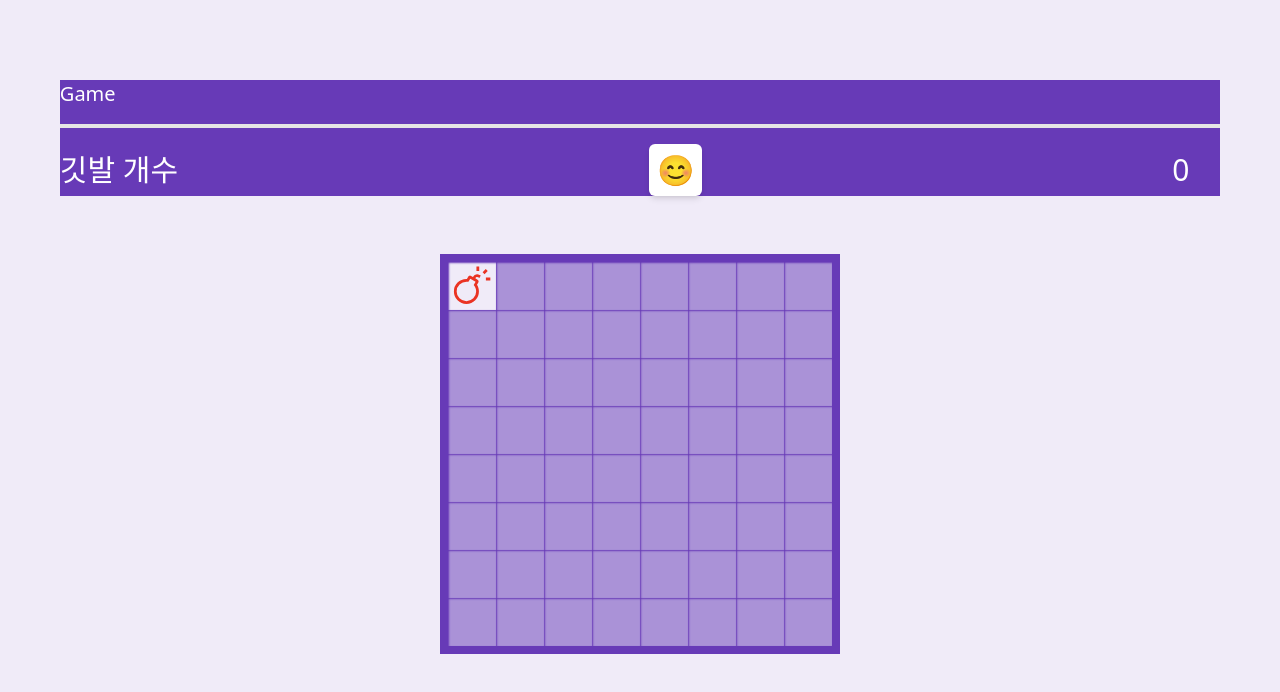
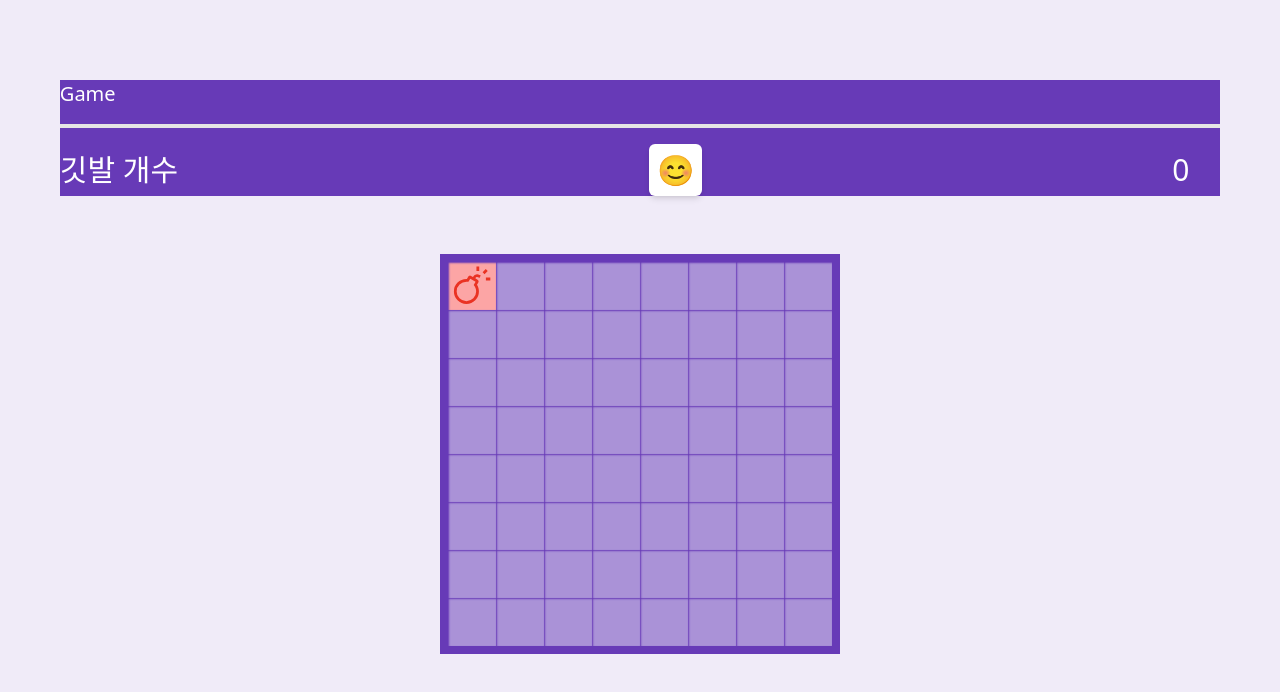
Before and after one commit to rlwjd31/mine-game, a React (Vite) app: page / in a window 1280 px wide. Both pictures are taken after a click on the button 472 px from the left and 286 px from the top of the page. Shown: the top 692 px of the page. Built offline with nearby package versions, Linux system fonts and the light colour scheme.

Commit message:
🚀 [Feat]: Add red style last click at position mine
마지막 클릭한 위치가 지뢰라면 해당 지뢰에 빨간 배경색 표시

```diff
--- a/src/components/Cell.tsx
+++ b/src/components/Cell.tsx
@@ -1,9 +1,5 @@
 import Icon from "@/components/Icon";
-import {
-  cellOpen,
-  CellType,
-  setGameStart,
-} from "@/store/mine.slice";
+import { cellOpen, CellType, setGameStart } from "@/store/mine.slice";
 import { RootDispatch, RootState } from "@/store/store";
 import { cn } from "@/utils/cn";
 import { ComponentProps } from "react";
@@ -56,10 +52,19 @@ type ButtonProps = {
 } & ComponentProps<"button">;
 
 function OpenButton({ className, content, position, ...others }: ButtonProps) {
+  const { isEnd: isGameEnd } = useSelector(
+    (state: RootState) => state.minefield
+  );
   return (
-    <button className={cn(className)} {...others}>
+    <button
+      className={cn(
+        className,
+        isGameEnd.value && isGameEnd.lastPosition === position && "bg-red-300"
+      )}
+      {...others}
+    >
       {typeof content === "number" && (
-        <span className="text-xl font-bold text-center">
+        <span className="text-center text-xl font-bold">
           {content === 0 ? "" : content}
         </span>
       )}
@@ -86,8 +91,8 @@ function CloseButton({ className, content, position, ...others }: ButtonProps) {
 
   return (
     <button
-      className={cn(className, isGameEnd && "pointer-events-none")}
-      onClick={isGameEnd ? () => {} : onClickOpenCell}
+      className={cn(className, isGameEnd.value && "pointer-events-none")}
+      onClick={isGameEnd.value ? () => {} : onClickOpenCell}
       {...others}
     >
       {content === "flag" && (
--- a/src/store/mine.slice.ts
+++ b/src/store/mine.slice.ts
@@ -17,7 +17,10 @@ export type Board = CellType[][];
 export type MinePosition = `${number},${number}`;
 
 type MinefieldState = {
-  isEnd: boolean;
+  isEnd: {
+    value: boolean;
+    lastPosition: MinePosition;
+  };
   isStart: boolean;
   levelConfig: LevelConfig;
   mines: Set<`${number},${number}`>;
@@ -119,7 +122,10 @@ const minefieldSlice = createSlice({
     setGameStart(state, action: PayloadAction<boolean>) {
       state.isStart = action.payload;
     },
-    setGameEnd(state, action: PayloadAction<boolean>) {
+    setGameEnd(
+      state,
+      action: PayloadAction<{ value: boolean; lastPosition: MinePosition }>
+    ) {
       state.isEnd = action.payload;
     },
     cellOpen(state, action: PayloadAction<MinePosition>) {
@@ -128,7 +134,7 @@ const minefieldSlice = createSlice({
 
       if (cell.content === "mine") {
         state.isStart = false;
-        state.isEnd = true;
+        state.isEnd = { value: true, lastPosition: action.payload };
         cell.isOpen = true;
         return;
       }
```
